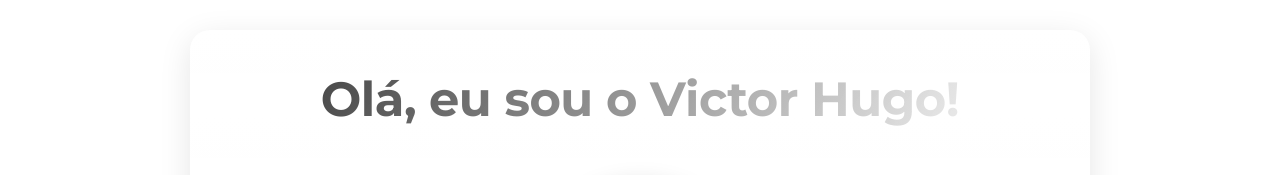
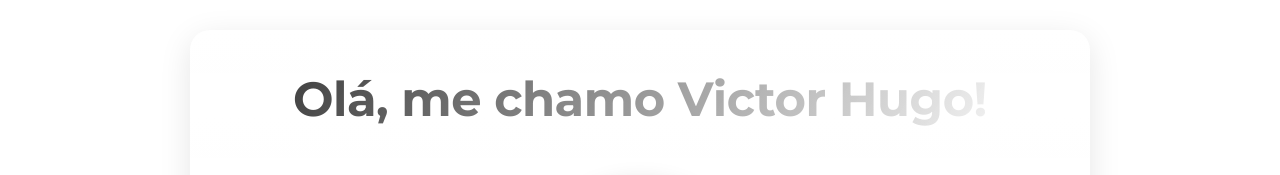
Before and after one commit to vihugocosta/portfolio-react, a React (Vite) app: page / in a window 1280 px wide. Shown: the part 121-296 px from the top of the page. Built offline with nearby package versions, Linux system fonts and the light colour scheme.

Commit message:
Update index.jsx

```diff
--- a/src/pages/home/index.jsx
+++ b/src/pages/home/index.jsx
@@ -6,7 +6,7 @@ export default function Home() {
     <>
       <Navigation />
       <div className="home-container">
-        <h1>Olá, eu sou o Victor Hugo!</h1>
+        <h1>Olá, me chamo Victor Hugo!</h1>
         <div id="pfp">
             <img id="profile-picture" src="https://avatars.githubusercontent.com/u/196386002?v=4" alt="" />
         </div>
```
